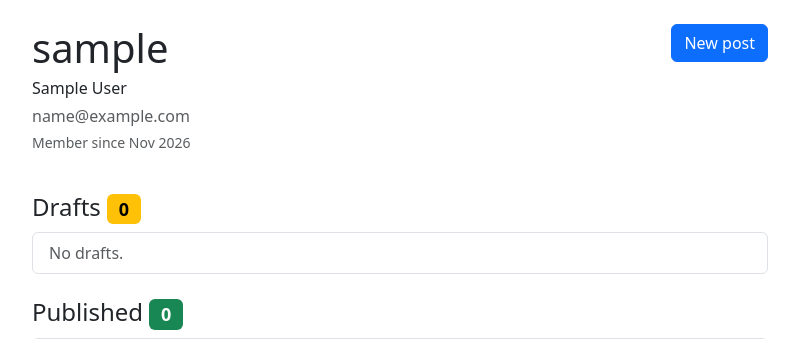
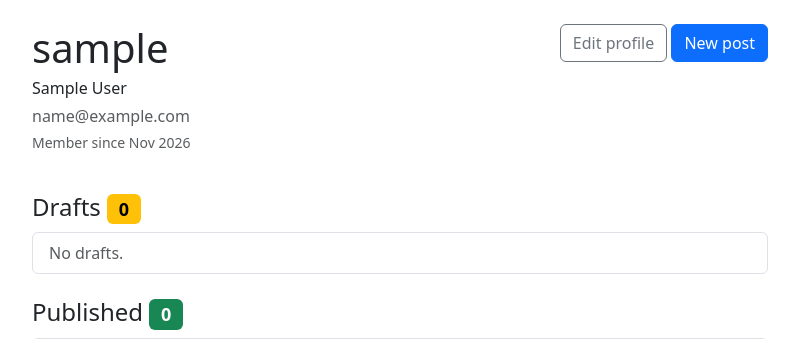
Before and after one commit to lucascauhepe-spec/django-blog-audio, a Django app: page /accounts/profile/ in a window 1280 px wide. Shown: the part 56-395 px from the top of the page, without its empty margins (240-1039 px from the left). Run offline with Django 5.2, Linux system fonts and the light colour scheme; the visitor is signed in with stand-in values (Sample User, id 1); data that the repository does not hold is empty.

Commit message:
Add profile edit form for name and email

```diff
--- a/accounts/templates/accounts/profile.html
+++ b/accounts/templates/accounts/profile.html
@@ -17,7 +17,10 @@
           {% endif %}
           <p class="text-body-secondary small">Member since {{ user.date_joined|date:"M Y" }}</p>
         </div>
-        <a href="{% url 'blog:post_create' %}" class="btn btn-primary">New post</a>
+        <div>
+          <a href="{% url 'accounts:profile_edit' %}" class="btn btn-outline-secondary">Edit profile</a>
+          <a href="{% url 'blog:post_create' %}" class="btn btn-primary">New post</a>
+        </div>
       </div>
 
       <h2 class="h4">Drafts <span class="badge text-bg-warning">{{ drafts|length }}</span></h2>
--- a/accounts/urls.py
+++ b/accounts/urls.py
@@ -14,4 +14,5 @@ urlpatterns = [
     ),
     path("logout/", auth_views.LogoutView.as_view(), name="logout"),
     path("profile/", views.profile, name="profile"),
+    path("profile/edit/", views.profile_edit, name="profile_edit"),
 ]
--- a/accounts/views.py
+++ b/accounts/views.py
@@ -1,10 +1,11 @@
+from django.contrib import messages
 from django.contrib.auth import login
 from django.contrib.auth.decorators import login_required
 from django.shortcuts import redirect, render
 
 from blog.models import Post
 
-from .forms import SignUpForm
+from .forms import ProfileForm, SignUpForm
 
 
 def signup(request):
@@ -33,3 +34,17 @@ def profile(request):
         "drafts": drafts,
         "published": published,
     })
+
+
+@login_required
+def profile_edit(request):
+    if request.method == "POST":
+        form = ProfileForm(request.POST, instance=request.user)
+        if form.is_valid():
+            form.save()
+            messages.success(request, "Profile updated.")
+            return redirect("accounts:profile")
+    else:
+        form = ProfileForm(instance=request.user)
+
+    return render(request, "accounts/profile_form.html", {"form": form})
```
Also changed, not shown: accounts/forms.py (+7 -0 lines), accounts/templates/accounts/profile_form.html (added, +18 -0 lines).
